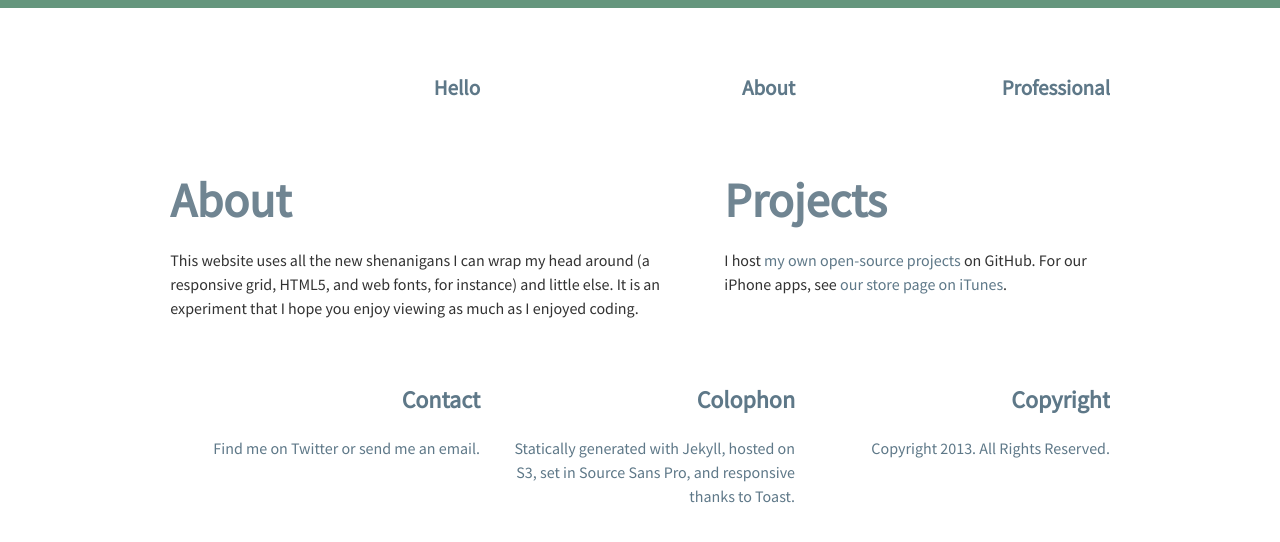
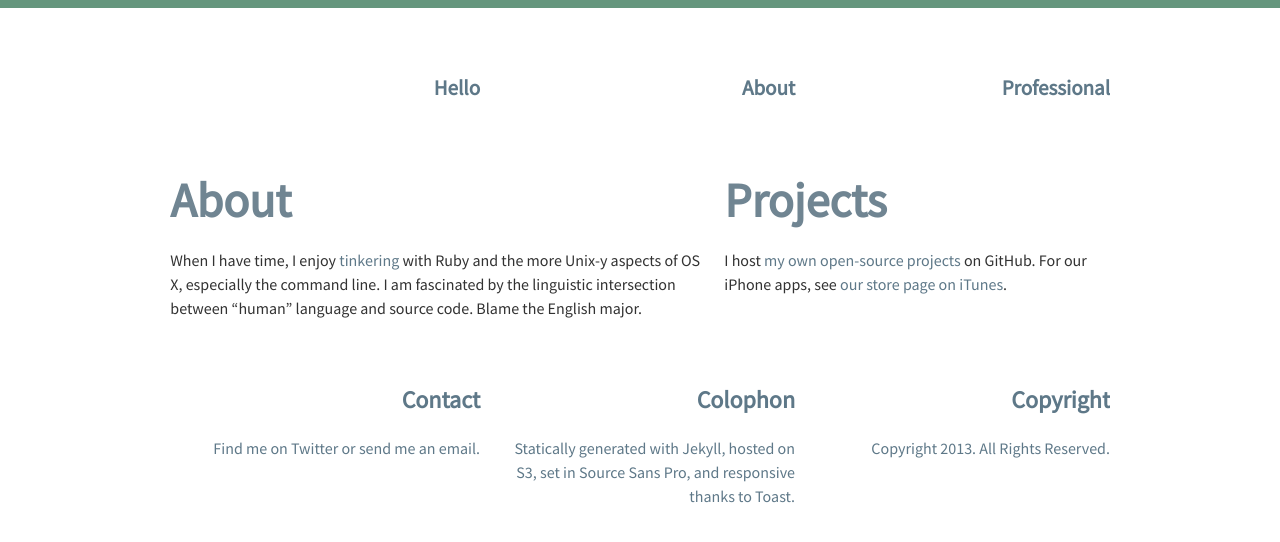
Before and after one commit to ebsen/ebsen.me, a Jekyll site: the page built from about/index.html, in a window 1280 px wide. Shown: the top 542 px of the page. Built offline with Jekyll 4.4.1, drawn with Linux system fonts in a browser that asks for light colours.

Commit message:
More copy edits

```diff
--- a/about/index.html
+++ b/about/index.html
@@ -6,8 +6,14 @@ title: About
 	<h1 id="about">
 		About
 	</h1>
+	<!-- <p>
+		This website uses all the new shenanigans I can wrap my head around (a responsive grid, HTML5, and web fonts, for instance) and little else. It is an experiment that I hope you enjoy viewing as much as I enjoyed coding.
+	</p>
 	<p>
-		This website uses all the new shenanigans I can wrap my head around (a responsive grid, HTML5, and web fonts, for instance) and little else. It is an experiment that I hope you enjoy viewing as much as I enjoyed coding.
+		While I double-majored in journalism and English literature, these days I write mostly in Objective-C, in which I develop software for iPhone and iPad.
+	</p> -->
+	<p>
+		When I have time, I enjoy <a href="http://github.com/eriklebsen">tinkering</a> with Ruby and the more Unix-y aspects of OS X, especially the command line. I am fascinated by the linguistic intersection between &#8220;human&#8221; language and source code. Blame the English major.
 	</p>
 </div>
 
```
